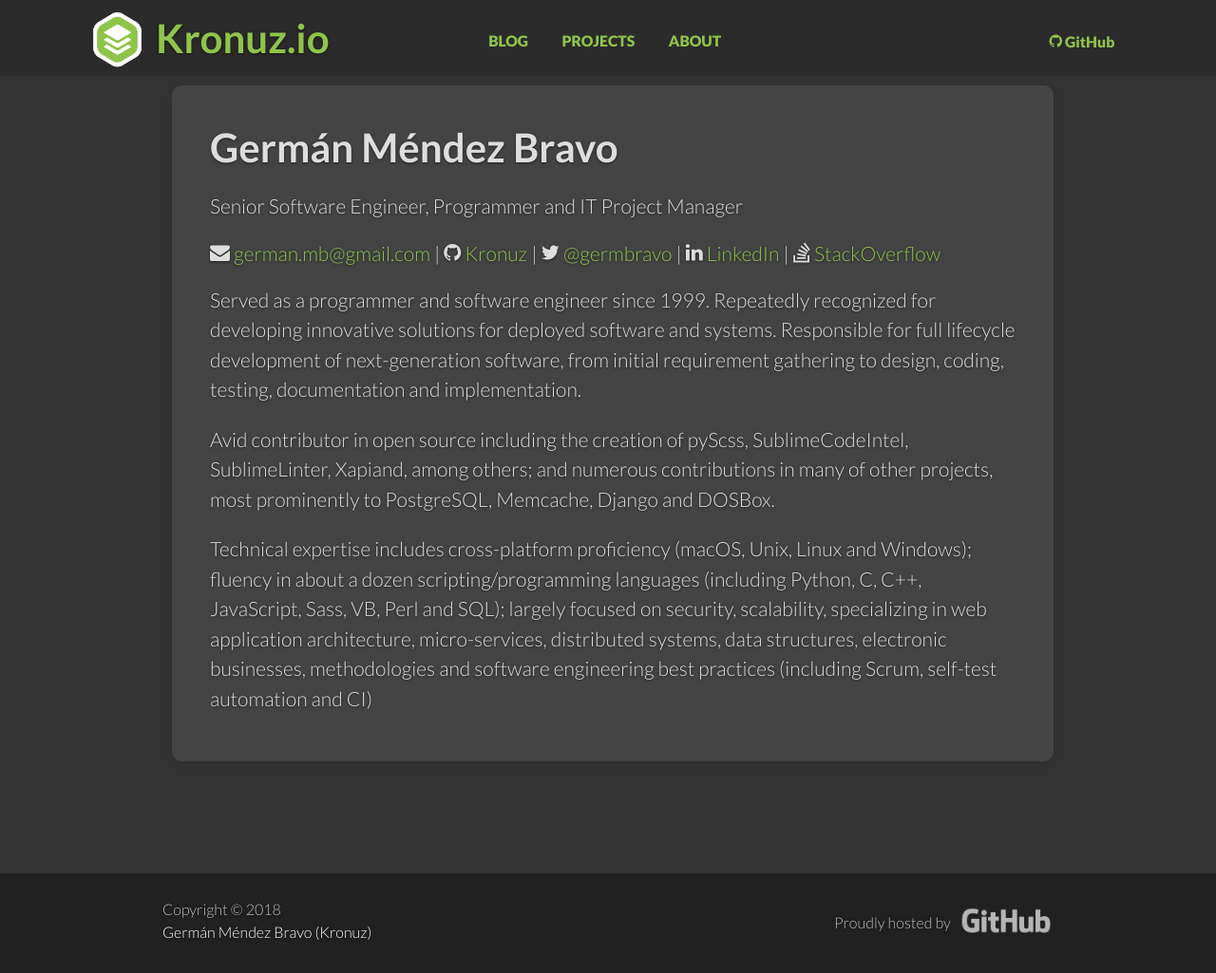
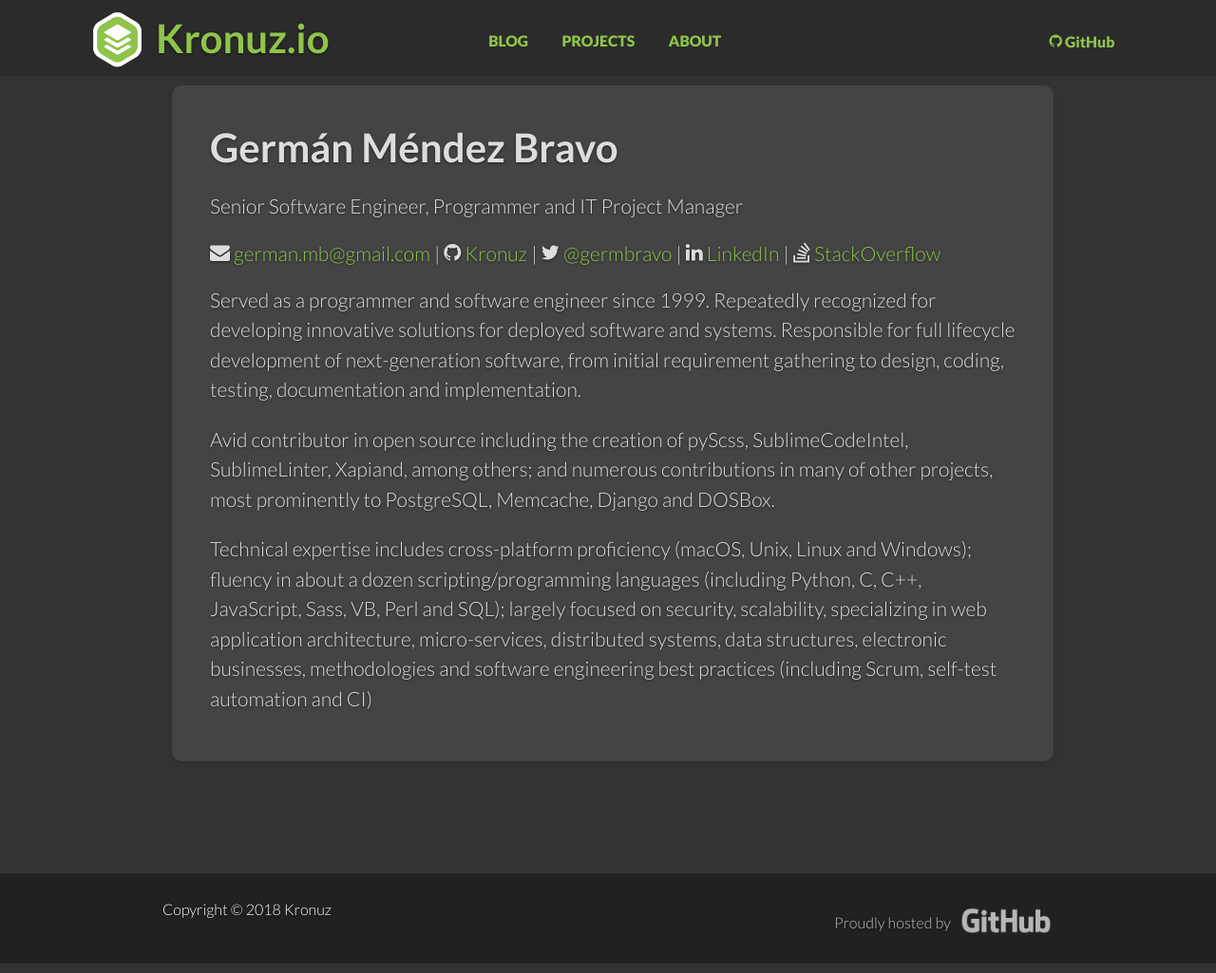
Before and after one commit to Kronuz/Kronuz.github.io, a Jekyll site: the page built from about.md, in a window 1280 px wide. Shown: the whole page at 95% size. Built offline with Jekyll 4.4.1, drawn with Linux system fonts in a browser that asks for light colours; comment, search, counter and statistics services are not loaded.

Commit message:
Updated copyright

```diff
--- a/_includes/footer.html
+++ b/_includes/footer.html
@@ -1,9 +1,9 @@
 <footer>
 	<div class="grid">
-		<div class="unit two-thirds center-on-mobiles">
-			<p>Copyright&nbsp;&copy;&nbsp;{{ site.time | date: '%Y' }}<br><a href="https://kronuz.io">Germán Méndez Bravo (Kronuz)</a></p>
+		<div class="unit one-third center-on-mobiles">
+			<p><a href="https://kronuz.io">Copyright&nbsp;&copy;&nbsp;{{ site.time | date: '%Y' }} Kronuz</a></p>
 		</div>
-		<div class="unit one-third align-right center-on-mobiles">
+		<div class="unit two-thirds align-right center-on-mobiles">
 			<p>
 				Proudly hosted by
 				<a href="https://github.com">
```
